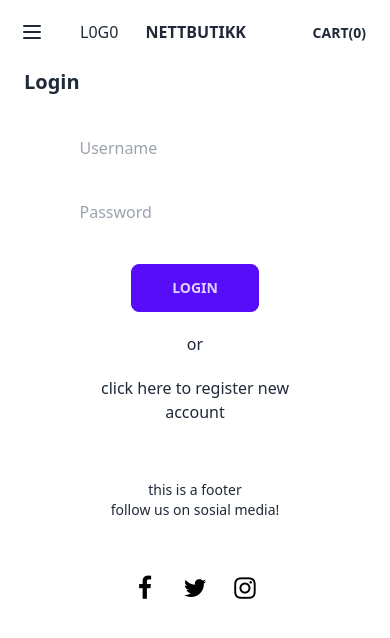
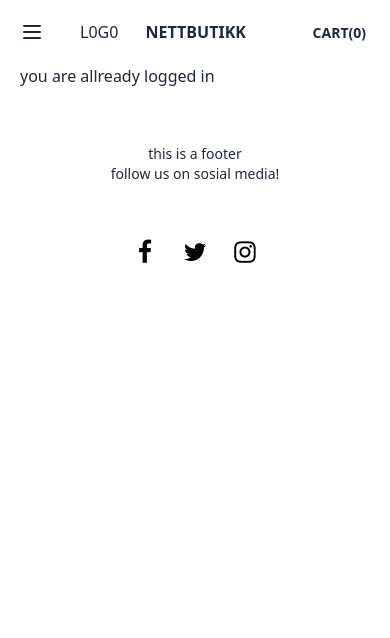
Before and after one commit to tomhaakon/hovedoppgave-fakestore, a Vue app: page /login in a window 390 px wide. Shown: the top 638 px of the page. Built offline with nearby package versions, Linux system fonts and the light colour scheme; sample sign-in values are in the browser's storage.

Commit message:
mobiltest

```diff
--- a/src/App.vue
+++ b/src/App.vue
@@ -89,7 +89,7 @@
           <li class="text-2xl">
             <RouterLink to="/about" @click="handleClick()">About us</RouterLink>
           </li>
-          <ul class="pt-10 space-y-3" v-if="userStore.sessionAuth !== null">
+          <ul class="pt-10 space-y-3" v-if="userStore.isLoggedIn">
             <li>
               <RouterLink to="/mypage" @click="handleClick()">
                 My page
--- a/src/router/index.js
+++ b/src/router/index.js
@@ -12,6 +12,11 @@ const routes = [
     path: "/",
     name: "home",
     component: HomeView,
+  },
+  {
+    path: "/thanks",
+    name: "thanks",
+    component: UserView,
   },
   {
     path: "/register",
@@ -40,7 +45,7 @@ const routes = [
     beforeEnter: (to, from, next) => {
       const userStore = useUserStore();
 
-      if (userStore.user) {
+      if (userStore.isLoggedIn) {
         next(); // user is logged in, allow access
       } else {
         next("/login"); // user is not logged in, redirect to login
--- a/src/stores/Shoppingcartstore.js
+++ b/src/stores/Shoppingcartstore.js
@@ -5,6 +5,10 @@ export const useShoppingCartStore = defineStore("shoppingCartStore", {
     cart: JSON.parse(localStorage.getItem("cart")) || [],
   }),
   actions: {
+    loadCart(cart) {
+      this.cart = cart || [];
+      localStorage.setItem("cart", JSON.stringify(this.cart));
+    },
     // add to cart
     addToCart(item) {
       this.cart.push(item);
--- a/src/stores/UserStore.js
+++ b/src/stores/UserStore.js
@@ -1,47 +1,121 @@
 // userStore.js
 import { defineStore } from "pinia";
 import router from "@/router";
-
+import { useShoppingCartStore } from "./Shoppingcartstore";
 export const useUserStore = defineStore("userStore", {
   state: () => ({
     user: JSON.parse(localStorage.getItem("users")) || null,
-    sessionAuth: JSON.parse(sessionStorage.getItem(["id", "authenticated"])),
+    sessionAuth: JSON.parse(sessionStorage.getItem("authenticated")),
     toggleRegister: false,
   }),
   actions: {
     register(username, password) {
       const users = JSON.parse(localStorage.getItem("users")) || [];
-      const user = { id: users.length + 1, username, password };
+
+      // Check if the username already exists
+      const usernameExists = users.some((user) => user.username === username);
+
+      if (usernameExists) {
+        // Handle the error, e.g., notify the user that the username is taken
+        alert("Username already exists!");
+        return;
+      }
+
+      const user = {
+        id: users.length + 1,
+        username,
+        password,
+        cart: [],
+        purchaseHistory: [],
+      };
       users.push(user);
       localStorage.setItem("users", JSON.stringify(users));
       router.push("/");
     },
-
     login(username, password) {
       const users = JSON.parse(localStorage.getItem("users")) || [];
       const user = users.find(
         (user) => user.username === username && user.password === password
       );
       if (user) {
+        // Load the user's cart if it exists
+        const shoppingCartStore = useShoppingCartStore();
+        shoppingCartStore.loadCart(user.cart);
+
         this.user = user;
-        sessionStorage.setItem(
-          ["id", "authenticated"],
-          JSON.stringify([user.id, user.username])
-        );
+        sessionStorage.setItem("authenticated", JSON.stringify(user.username));
         this.sessionAuth = user.username;
         router.push("/");
       }
       return user != null;
     },
+
     logout() {
+      const shoppingCartStore = useShoppingCartStore();
+      //      const tempCart = [...shoppingCartStore.cart]; // Store the cart temporarily
+
       this.user = null;
       this.sessionAuth = null;
       sessionStorage.clear();
+
+      // Here you would update the logged-out user's cart in the local storage if needed
+      // You would typically do this by updating the corresponding user object in the 'users' array
+
+      // Clear the shopping cart
+      shoppingCartStore.clearCart();
     },
+
     toggleView() {
       this.toggleRegister = !this.toggleRegister;
       console.log("toggleView triggered");
     },
+    addToCart(item) {
+      if (this.user) {
+        this.user.cart.push(item);
+        this.updateUser();
+      }
+    },
+    checkout() {
+      console.log(this.user.purchaseHistory);
+      if (!this.user || !Array.isArray(this.user.purchaseHistory)) {
+        // Handle the error appropriately
+        console.error(
+          "User is not logged in or purchaseHistory is not defined"
+        );
+        return;
+      }
+
+      // Save the cart as purchase history entry
+      this.user.purchaseHistory.push({
+        date: new Date(),
+        items: [...this.user.cart],
+      });
+
+      // Empty the cart
+      this.user.cart = [];
+      this.updateUser();
+
+      // Redirect to a confirmation or thanks page, if desired
+      router.push("/thanks");
+
+      const shoppingCartStore = useShoppingCartStore();
+
+      // Clear the shopping cart
+      shoppingCartStore.clearCart();
+    },
+
+    updateUser() {
+      const users = JSON.parse(localStorage.getItem("users")) || [];
+      const userIndex = users.findIndex((u) => u.id === this.user.id);
+      if (userIndex > -1) {
+        users[userIndex] = this.user;
+        localStorage.setItem("users", JSON.stringify(users));
+      }
+    },
   },
-  getters: {},
+  getters: {
+    isLoggedIn() {
+      return this.sessionAuth != null;
+    },
+  },
 });
--- a/src/views/MyPageView.vue
+++ b/src/views/MyPageView.vue
@@ -1,26 +1,25 @@
 <template>
-  <div v-if="UserStore.sessionAuth">
-    <p>My Page</p>
+  <div v-if="UserStore.isLoggedIn">
+    <div class="">
+      <p class="font-bold text-xl p-1 pb-5">Login</p>
+    </div>
     <div class="bg-green-500">
-      <p>
-        Hello!
-        <div v-for="entry in UserStore.sessionAuth">
-        {{ entry[1] }}
-      </div>
-      </p>
-      <button class="btn btn-primary" @click="logOut()">Log out</button>
+      <p>{{ loggedInUser }}</p>
+      Hello
     </div>
+    <button class="btn btn-primary" @click="logOut()">Log out</button>
   </div>
 </template>
 <script setup>
+import { computed } from "vue";
 import { useUserStore } from "@/stores/UserStore";
 import router from "../router";
 
 const UserStore = useUserStore();
+const loggedInUser = computed(() => UserStore.sessionAuth);
+
 const logOut = () => {
   UserStore.logout();
   router.push("/");
 };
-
-console.log(UserStore.sessionAuth);
 </script>
--- a/src/views/ShoppingCartView.vue
+++ b/src/views/ShoppingCartView.vue
@@ -45,7 +45,12 @@
       <div class="flex w-full">
         <div class="w-full"></div>
         <div class="flex justify-end px-5">
-          <button class="btn btn-primary mt-5">To payment</button>
+          <button
+            class="btn btn-primary mt-5"
+            @click="useUserStore().checkout()"
+          >
+            To payment
+          </button>
         </div>
       </div>
     </div>
@@ -55,7 +60,7 @@
 <script setup>
 import { computed, ref } from "vue";
 import { useShoppingCartStore } from "@/stores/Shoppingcartstore.js";
-
+import { useUserStore } from "../stores/UserStore";
 const shoppingCartStore = useShoppingCartStore();
 const cart = computed(() => shoppingCartStore.cart);
 // count same items
--- a/src/views/UserView.vue
+++ b/src/views/UserView.vue
@@ -1,6 +1,7 @@
 <template>
   <div class="px-5">
-    <div v-if="userStore.sessionAuth">you are allready logged in</div>
+    <div v-if="viewParam === 'thanks'">Thank you for purchasing!</div>
+    <div v-else-if="userStore.sessionAuth">you are allready logged in</div>
     <div v-else>
       <div v-if="viewParam === 'login'">
         <div class="">
```
